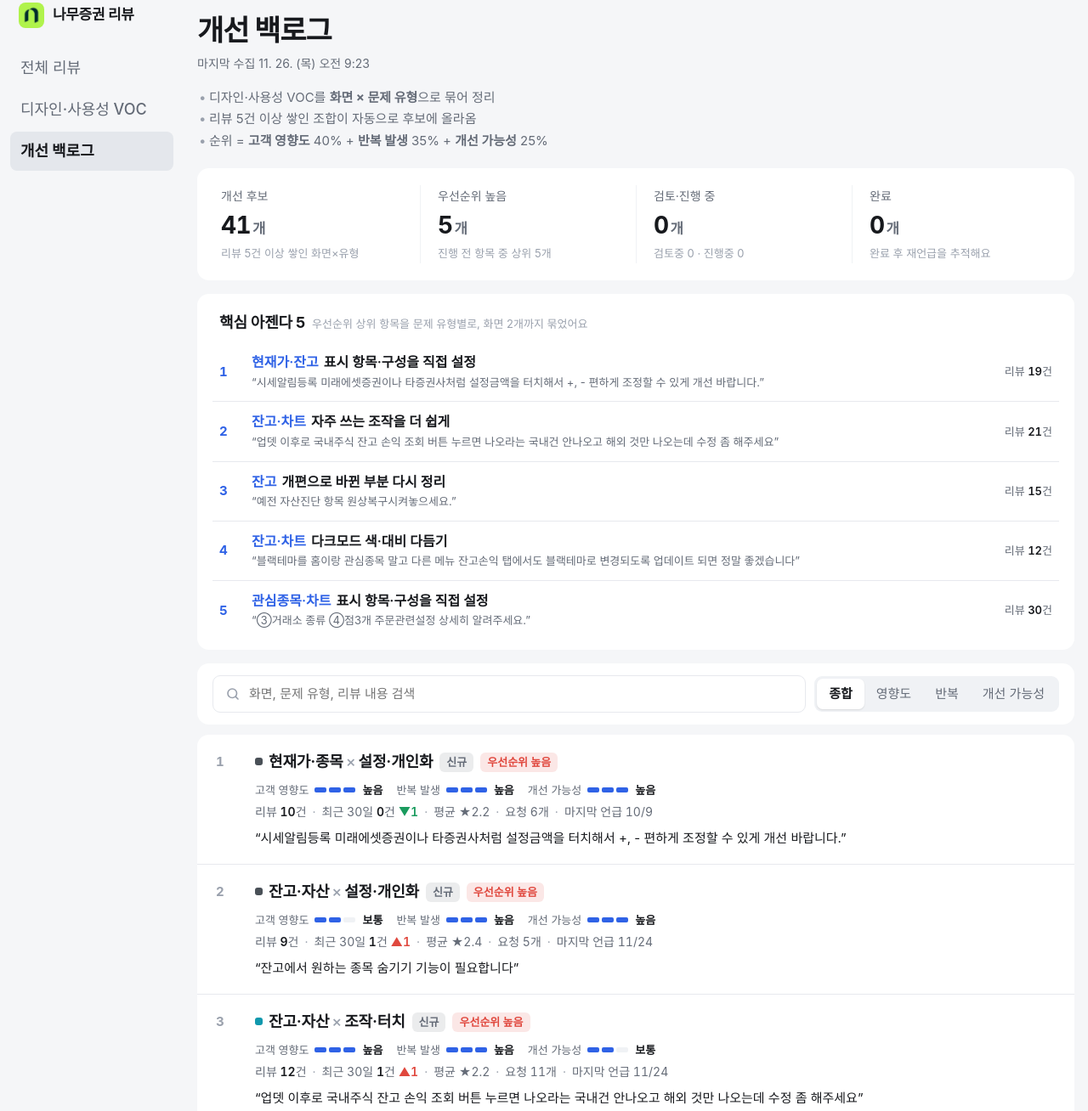
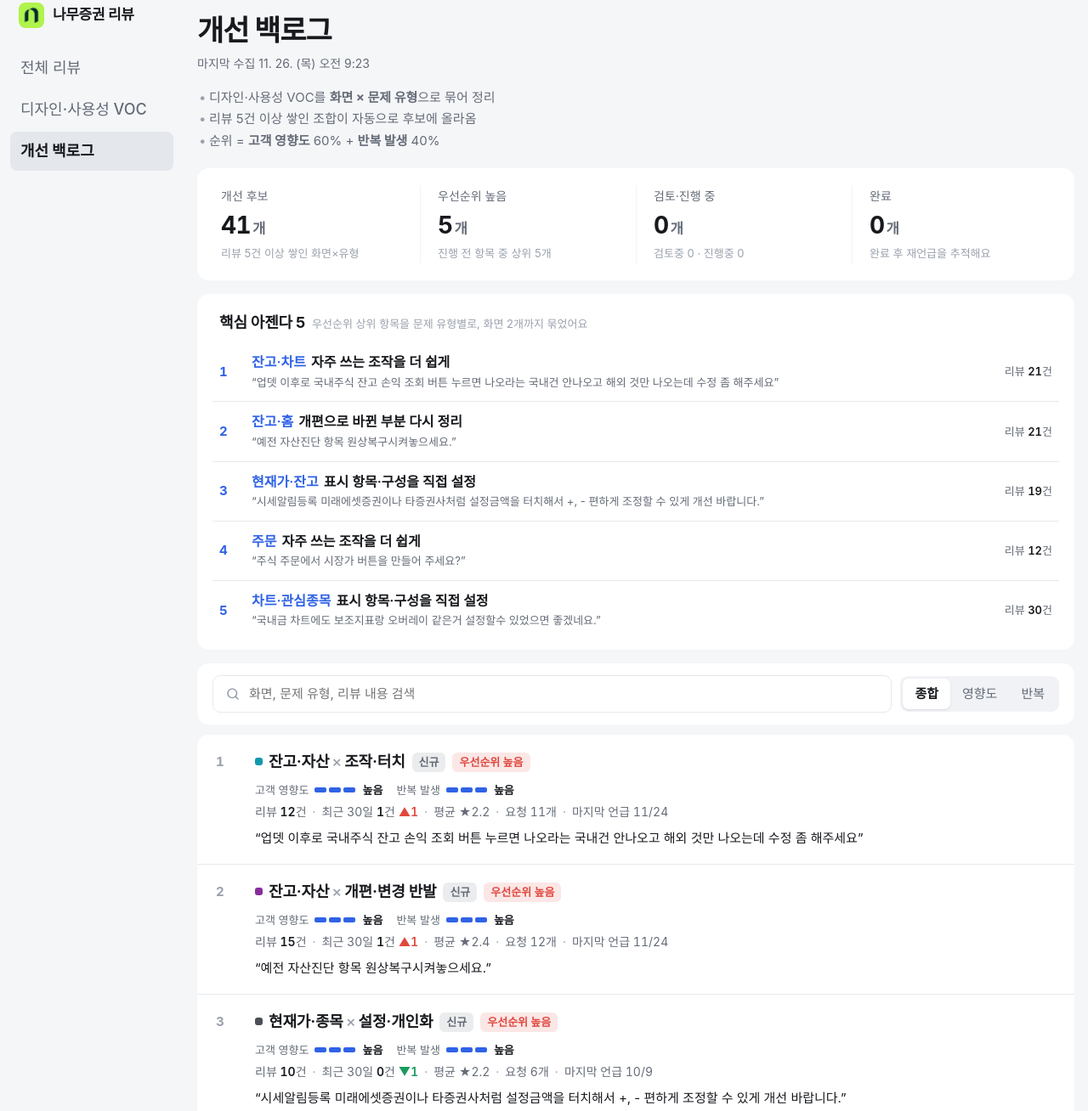
Before and after one commit to tutueuieui/namuh-reviews, a plain HTML site: page backlog.html in a window 1280 px wide. Shown: the part 21-1329 px from the top of the page at 85% size. Drawn offline with Linux system fonts and the light colour scheme; a web font is replaced by a local one.

Commit message:
백로그 순위 기준에서 개선 가능성 제외, 고객 영향도 60% + 반복 발생 40%
Co-Authored-By: Claude Opus 5.5 <noreply@anthropic.com>

```diff
--- a/backlog.html
+++ b/backlog.html
@@ -277,7 +277,7 @@ mark{background:var(--mark);color:inherit;border-radius:2px;padding:0 1px}
 .ax b{font-weight:600;margin-left:5px;color:var(--text)}
 .ax.l1 i:nth-of-type(1),.ax.l2 i:nth-of-type(-n+2),.ax.l3 i{background:var(--axc)}
 .ax,.why > div{--axc:var(--ios)}
-.why{display:grid;grid-template-columns:repeat(3,minmax(0,1fr));gap:12px;margin-bottom:18px}
+.why{display:grid;grid-template-columns:repeat(2,minmax(0,1fr));gap:12px;margin-bottom:18px}
 .why > div{background:var(--quote);border-radius:10px;padding:12px 14px}
 .why h3{margin-bottom:6px}
 .why .lvt{color:var(--text);font-weight:700;margin-left:2px}
@@ -336,7 +336,7 @@ mark{background:var(--mark);color:inherit;border-radius:2px;padding:0 1px}
   <ul class="bl-intro">
     <li>디자인·사용성 VOC를 <b>화면 × 문제 유형</b>으로 묶어 정리</li>
     <li>리뷰 5건 이상 쌓인 조합이 자동으로 후보에 올라옴</li>
-    <li>순위 = <b>고객 영향도</b> 40% + <b>반복 발생</b> 35% + <b>개선 가능성</b> 25%</li>
+    <li>순위 = <b>고객 영향도</b> 60% + <b>반복 발생</b> 40%</li>
   </ul>
 
   <section class="card bl-kpi" id="kpi"></section>
@@ -346,7 +346,7 @@ mark{background:var(--mark);color:inherit;border-radius:2px;padding:0 1px}
   <div class="card bl-bar">
     <input type="search" id="q" placeholder="화면, 문제 유형, 리뷰 내용 검색" aria-label="백로그 검색">
     <div class="seg" id="f-sort" aria-label="정렬">
-      <button data-v="pri" class="on">종합</button><button data-v="imp">영향도</button><button data-v="rec">반복</button><button data-v="fix">개선 가능성</button>
+      <button data-v="pri" class="on">종합</button><button data-v="imp">영향도</button><button data-v="rec">반복</button>
     </div>
   </div>
   <div class="bl-list" id="list"></div>
@@ -361,9 +361,7 @@ const MIN = 5;
 const S = { D: null, B: {}, items: [], status: "", sort: "pri", q: "" };
 // 화면 중요도: 돈·거래와 직결된 화면일수록 고객 영향이 큼
 const CRIT = { "주문": 1, "잔고·자산": 1, "로그인·인증": 1, "현재가·종목": 1, "차트": .8, "관심종목": .8, "홈·첫 화면": .8, "계좌개설": .8, "메뉴·검색": .6, "시황·뉴스": .6, "위젯·알림": .6 };
-// 유형별 개선 난이도: 디자인으로 바로 풀 수 있는 유형일수록 높음 (광고·개편 반발·태블릿은 정책·개발 규모가 걸림)
-const FIX = { "가독성": .9, "설정·개인화": .9, "다크모드": .9, "찾기 어려움": .9, "시각 스타일": .9, "조작·터치": .65, "레이아웃·화면 배치": .65, "복잡·정보 과다": .6, "광고·팝업 피로": .35, "개편·변경 반발": .35, "태블릿·폴더블": .35 };
-const AX = [["imp", "고객 영향도"], ["rec", "반복 발생"], ["fix", "개선 가능성"]];
+const AX = [["imp", "고객 영향도"], ["rec", "반복 발생"]];
 const lv = (p) => p >= 2 / 3 ? 3 : p >= 1 / 3 ? 2 : 1;
 const LV = ["", "낮음", "보통", "높음"];
 const clamp01 = (v) => Math.max(0, Math.min(1, v));
@@ -438,29 +436,25 @@ Promise.all([
     const mon = new Set(a.filter((r) => age(r) < 274 * DAY).map((r) => r.d.getFullYear() * 12 + r.d.getMonth())).size;
     const wks = new Set(a.filter((r) => age(r) < 84 * DAY).map((r) => Math.floor(age(r) / (7 * DAY)))).size;
     const rec = a.length ? .55 * clamp01(mon / 6) + .25 * clamp01(wks / 4) + .2 * (r30 ? (r30 >= p30 ? 1 : .5) : 0) : 0;
-    // 개선 가능성: 유형별 난이도 + 요청이 구체적인 리뷰 비율(해결 방향이 분명할수록 높음)
     const reqShare = a.filter((r) => r.reqs.length).length / n;
-    const fixBase = FIX[t] ?? .6;
-    const fix = .7 * fixBase + .3 * clamp01(reqShare / .5);
     const why = {
       imp: [`평균 ★${a.length ? av.toFixed(1) : "–"}`, `저평점(★1~2) ${Math.round(low * 100)}%`, `리뷰 ${a.length}건`, likes ? `공감 ${likes}` : "", crit >= 1 ? "거래 핵심 화면" : crit >= .8 ? "자주 쓰는 화면" : ""].filter(Boolean),
       rec: [`최근 9개월 중 ${mon}개월 언급`, `최근 12주 중 ${wks}주 언급`, r30 ? `최근 30일 ${r30}건${r30 > p30 ? " (증가)" : r30 < p30 ? " (감소)" : ""}` : "최근 30일 언급 없음"],
-      fix: [fixBase >= .9 ? "화면 설계로 바로 풀 수 있는 유형" : fixBase >= .6 ? "구조 조정이 필요한 유형" : t === "광고·팝업 피로" ? "사업·정책 판단이 걸린 유형" : t === "개편·변경 반발" ? "되돌리기 어려운 개편 이슈" : "개발 규모가 큰 유형", `요청이 담긴 리뷰 ${Math.round(reqShare * 100)}%`],
     };
     let after = null;
     if (b.done) {
       const dt = new Date(b.done + "T00:00:00+09:00");
       after = { dt, n: a.filter((r) => r.d >= dt).length, before: a.filter((r) => r.d < dt && dt - r.d < 30 * DAY).length, days: Math.max(1, Math.round((now - dt) / DAY)) };
     }
-    return { k, sc, t, a, n: a.length, r30, p30, av, reqs, imp, rec, fix, why, status: STATUS.includes(b.status) ? b.status : "신규", note: b.note || "", after,
+    return { k, sc, t, a, n: a.length, r30, p30, av, reqs, reqShare, imp, rec, why, status: STATUS.includes(b.status) ? b.status : "신규", note: b.note || "", after,
       last: a.reduce((m, r) => r.d > m ? r.d : m, new Date(0)) };
   });
-  // 축마다 후보들 사이 상대 순위(0~1)로 바꿔서 높음·보통·낮음을 나누고, 종합은 영향도 40% · 반복 35% · 개선 가능성 25%
+  // 축마다 후보들 사이 상대 순위(0~1)로 바꿔서 높음·보통·낮음을 나누고, 종합은 영향도 60% · 반복 40%
   AX.forEach(([k]) => {
     const vs = S.items.map((x) => x[k]).sort((p, q) => p - q), m = Math.max(1, vs.length - 1);
     S.items.forEach((x) => x[k + "P"] = (vs.indexOf(x[k]) + vs.lastIndexOf(x[k])) / 2 / m);
   });
-  S.items.forEach((x) => x.score = .4 * x.impP + .35 * x.recP + .25 * x.fixP);
+  S.items.forEach((x) => x.score = .6 * x.impP + .4 * x.recP);
   // 우선순위: 진행 전 항목(신규·검토중·진행중) 안에서 점수 순위로 상위 5 높음, 다음 10 보통
   const open = S.items.filter((x) => !["완료", "보류"].includes(x.status)).sort((p, q) => q.score - p.score);
   open.forEach((x, i) => x.pri = i < 5 ? "높음" : i < 15 ? "보통" : "낮음");
@@ -544,7 +538,7 @@ function render() {
         ${after}
         <div class="why">${AX.map(([k, l]) => { const v = lv(x[k + "P"]); return `<div class="l${v}"><h3>${l} <span class="lvt">${LV[v]}</span></h3><ul>${x.why[k].map((w) => `<li>${esc(w)}</li>`).join("")}</ul></div>`; }).join("")}</div>
         <div class="bd-grid">
-          <div><h3>요청 문장 <span class="dt-note">${x.reqs.length}개</span></h3>${reqHtml}</div>
+          <div><h3>요청 문장 <span class="dt-note">${x.reqs.length}개 · 요청이 담긴 리뷰 ${Math.round(x.reqShare * 100)}%</span></h3>${reqHtml}</div>
           <div><h3>대표 리뷰 <span class="dt-note">영향도순 3건</span></h3>${revHtml}</div>
         </div>
         <div class="foot"><a href="design.html?s=${encodeURIComponent(x.sc)}&t=${encodeURIComponent(x.t)}">디자인 VOC에서 리뷰 ${x.n}건 전체 보기 →</a></div>
```
